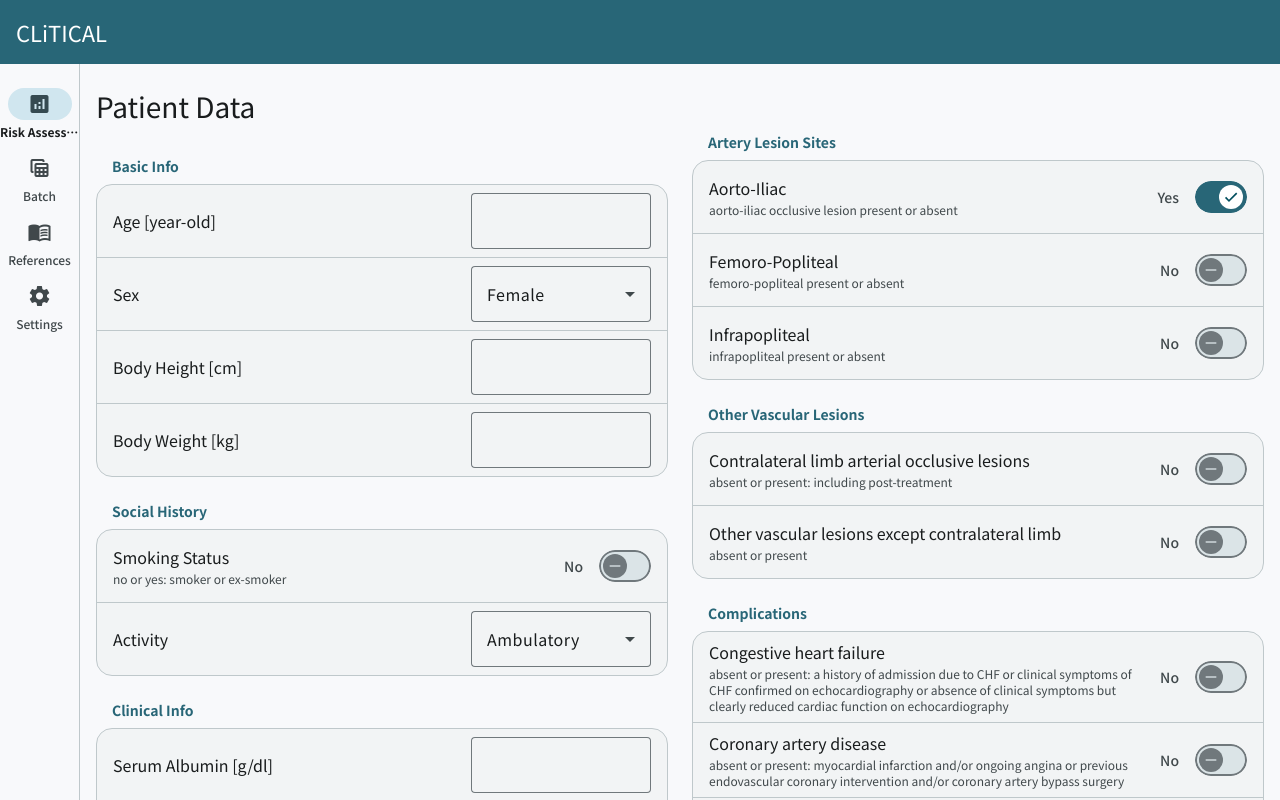
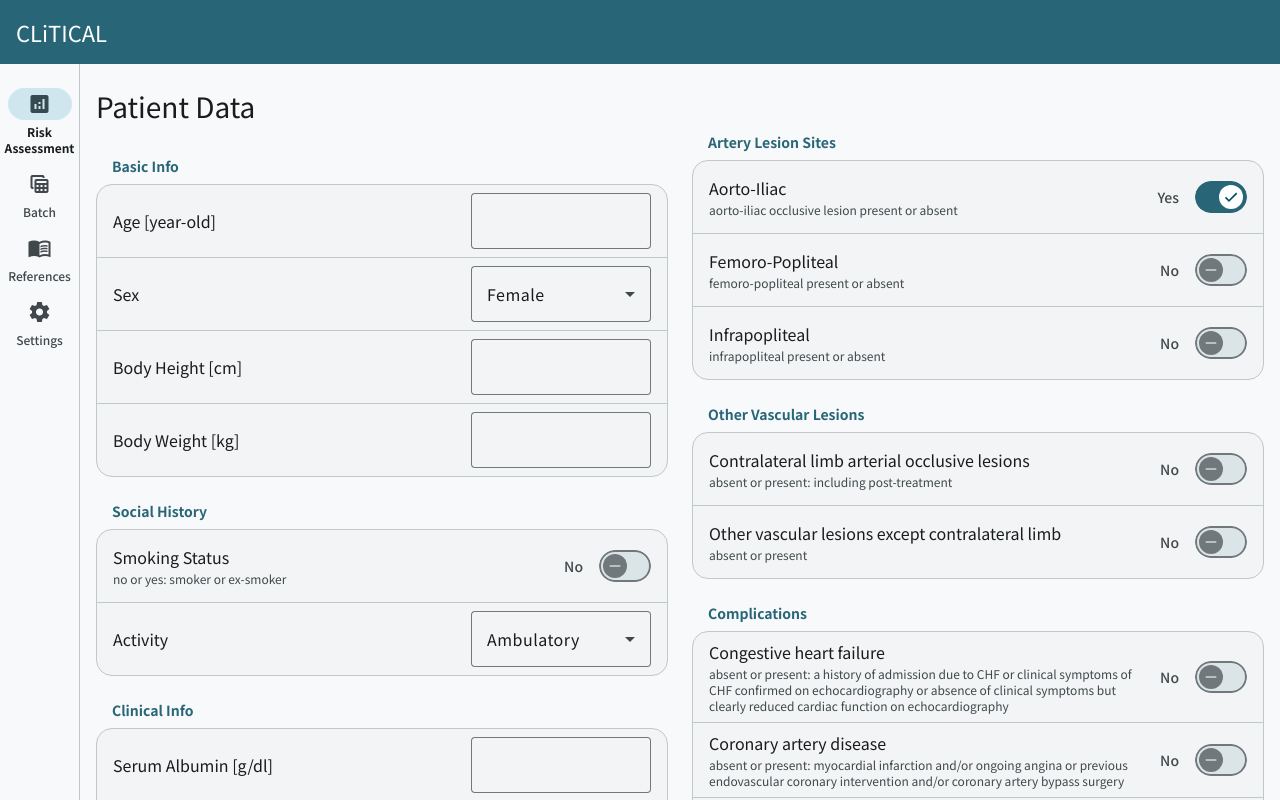
Before and after one commit to studiome/clitical-web, an Angular app: page / in a window 1280 px wide. Shown: the top 800 px of the page. Built offline with nearby package versions, Linux system fonts and the light colour scheme.

Commit message:
Wrap navigation labels

```diff
--- a/src/app/app.css
+++ b/src/app/app.css
@@ -47,7 +47,7 @@ header {
 /* Leave room for the fixed navigation: bottom bar on compact, rail on wider. */
 main {
   display: block;
-  padding-bottom: 80px;
+  padding-bottom: 88px;
 }
 
 @media (min-width: 600px) {
--- a/src/app/navigation/app-navigation.scss
+++ b/src/app/navigation/app-navigation.scss
@@ -6,8 +6,8 @@
   display: flex;
   justify-content: space-around;
   align-items: center;
-  height: 80px;
-  padding: 12px 8px;
+  height: 88px;
+  padding: 8px;
   box-sizing: border-box;
   background: var(--mat-sys-surface-container);
   border-top: 1px solid var(--mat-sys-outline-variant);
@@ -51,9 +51,10 @@
 .dest-label {
   font: var(--mat-sys-label-medium);
   max-width: 100%;
-  overflow: hidden;
-  text-overflow: ellipsis;
-  white-space: nowrap;
+  overflow: visible;
+  text-align: center;
+  text-overflow: clip;
+  white-space: normal;
 }
 
 .dest.active .dest-label {
```
Also changed, not shown: 1 other file (tests, documents, lock files or other folders).
